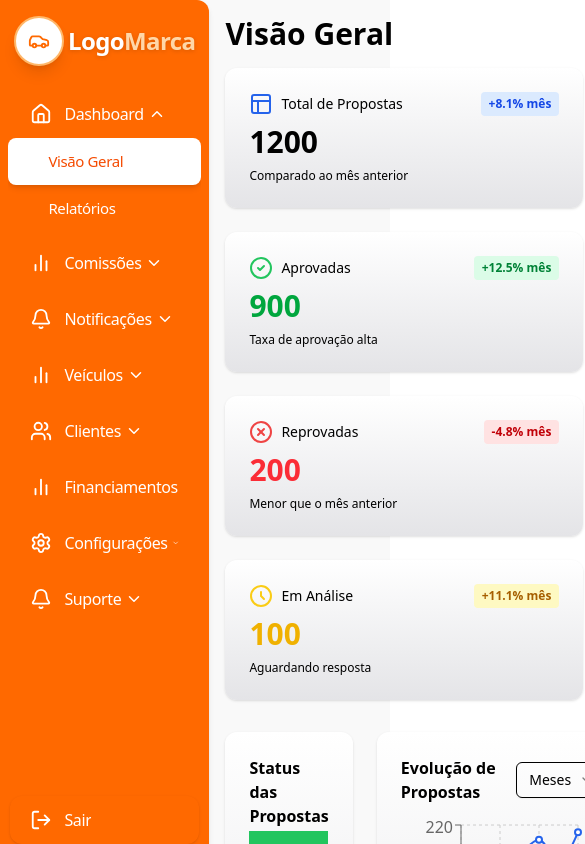
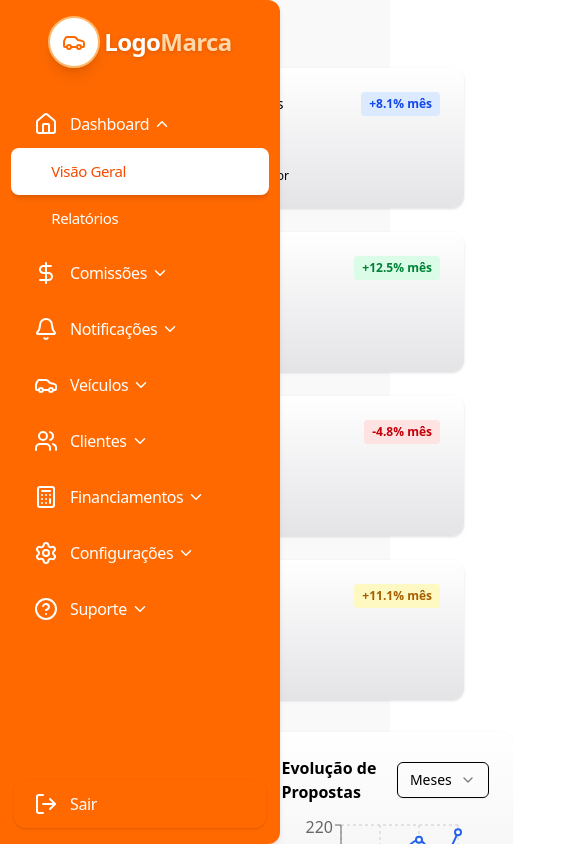
Before and after one commit to SampaioForce-Tech-Labs/Grota_Financiamentos_Veiculos, a Next.js app in the folder web/: page /dashboard in a window 390 px wide. Shown: the top 844 px of the page, 585 px wide, since content can reach past the window. Built offline with nearby package versions, Linux system fonts and the light colour scheme.

Commit message:
refactor: ajustar layout do sidebar e melhorar responsividade

```diff
--- a/web/app/(area-logista)/layout.tsx
+++ b/web/app/(area-logista)/layout.tsx
@@ -1,23 +1,29 @@
-'use client';
+"use client";
 
-import BoxSidebar from '@/src/presentation/layout/Sidebar/BoxSidebar';
-import React from 'react';
-import { ReactNode } from 'react';
-import { SidebarProvider } from '@/src/application/core/context/SidebarContext';
+import BoxSidebar from "@/src/presentation/layout/Sidebar/BoxSidebar";
+import React from "react";
+import { ReactNode } from "react";
+import { SidebarProvider } from "@/src/application/core/context/SidebarContext";
 
 interface DashboardLayoutProps {
-  children:ReactNode;
+  children: ReactNode;
 }
 
-export default function DashboardLayout({children}: DashboardLayoutProps){
+function DashboardContent({ children }: DashboardLayoutProps) {
+  return (
+    <div className="flex bg-[#f8f8f8ce] min-h-screen">
+      <BoxSidebar />
+      <main className="flex w-full ml-[90px] transition-all duration-500 ease-in-out">
+        {children}
+      </main>
+    </div>
+  );
+}
 
+export default function DashboardLayout({ children }: DashboardLayoutProps) {
   return (
     <SidebarProvider>
-      <div className='flex bg-[#f8f8f8ce]'>
-        <BoxSidebar/>
-      <main className='flex w-full'>{children}</main>
-      </div>
-
+      <DashboardContent>{children}</DashboardContent>
     </SidebarProvider>
   );
 }
--- a/web/src/presentation/layout/Sidebar/BoxSidebar.tsx
+++ b/web/src/presentation/layout/Sidebar/BoxSidebar.tsx
@@ -5,11 +5,14 @@ import Link from "next/link";
 import {
   Home,
   Users,
-  BarChart2,
   Bell,
   Settings,
   ChevronDown,
   LogOut,
+  Car,
+  DollarSign,
+  Calculator,
+  HelpCircle,
 } from "lucide-react";
 import LogoMarca from "../shared/LogoMarca";
 
@@ -25,7 +28,7 @@ const sidebarMenu = [
   },
   {
     title: "Comissões",
-    icon: BarChart2,
+    icon: DollarSign,
     items: [{ text: "Comissões e Repasse", href: "/comissoes" }],
   },
   {
@@ -35,7 +38,7 @@ const sidebarMenu = [
   },
   {
     title: "Veículos",
-    icon: BarChart2,
+    icon: Car,
     items: [{ text: "Gestão de Veículos", href: "/veiculos" }],
   },
   {
@@ -48,7 +51,7 @@ const sidebarMenu = [
   },
   {
     title: "Financiamentos",
-    icon: BarChart2,
+    icon: Calculator,
     items: [
       { text: "Todos", href: "/financiamentos" },
       { text: "Simulação", href: "/simulacao" },
@@ -61,7 +64,7 @@ const sidebarMenu = [
   },
   {
     title: "Suporte",
-    icon: Bell,
+    icon: HelpCircle,
     items: [{ text: "Central de Suporte", href: "/suporte" }],
   },
 ];
@@ -92,18 +95,18 @@ function BoxSidebar() {
 
   return (
     <motion.div
-      initial={{ width: 60 }}
-      animate={{ width: sidebarOpen ? 280 : 60 }}
-      transition={{ duration: 0.3, ease: "easeInOut" }}
-      className="bg-orange-500 shadow-md z-1 flex flex-col group/sidebar rounded-r-xl "
+      initial={{ width: 75 }}
+      animate={{ width: sidebarOpen ? 280 : 75 }}
+      transition={{ duration: 0.5, ease: "easeInOut" }}
+      className="bg-orange-500 shadow-md z-50 flex flex-col group/sidebar rounded-r-xl fixed left-0 top-0 h-screen"
       onHoverStart={handleSidebarHoverStart}
       onHoverEnd={handleSidebarHoverEnd}
     >
       <nav className="flex flex-col mt-4 gap-2 h-screen">
-        <div className="flex items-center justify-center w-full mb-4">
+        <div className="flex items-center justify-center w-full mb-6 px-3">
           <div className="p-2 rounded-full border-2 border-orange-300 bg-white shadow-lg">
             <LogoMarca
-              size={22}
+              size={24}
               withText={false}
               className="transition-all duration-300"
               iconBgColor="bg-white"
@@ -136,7 +139,7 @@ function BoxSidebar() {
                   className={`flex items-center transition text-base font-montserrat tracking-tight text-white font-normal hover:bg-orange-600 rounded-xl ${
                     sidebarOpen
                       ? "gap-3 px-5 py-3 w-[90%] justify-start"
-                      : "gap-0 px-2 py-3 w-[85%] justify-center"
+                      : "gap-0 px-4 py-4 w-[85%] justify-center"
                   }`}
                   onClick={() =>
                     setOpenMenu(openMenu === group.title ? null : group.title)
@@ -144,7 +147,7 @@ function BoxSidebar() {
                   tabIndex={-1}
                   type="button"
                 >
-                  <Icon size={22} className="text-white flex-shrink-0" />
+                  <Icon size={24} className="text-white flex-shrink-0" />
                   <motion.span
                     initial={false}
                     animate={{
@@ -218,14 +221,14 @@ function BoxSidebar() {
             className={`flex items-center transition text-base font-montserrat tracking-tight shadow-sm text-white font-normal hover:bg-red-500 rounded-xl ${
               sidebarOpen
                 ? "gap-3 px-5 py-3 w-[90%] justify-start"
-                : "gap-0 px-2 py-3 w-[85%] justify-center"
+                : "gap-0 px-4 py-4 w-[85%] justify-center"
             }`}
             onClick={() => {
               /* ação de logout aqui */
             }}
             type="button"
           >
-            <LogOut size={22} className="text-white flex-shrink-0" />
+            <LogOut size={24} className="text-white flex-shrink-0" />
             <motion.span
               initial={false}
               animate={{
```
